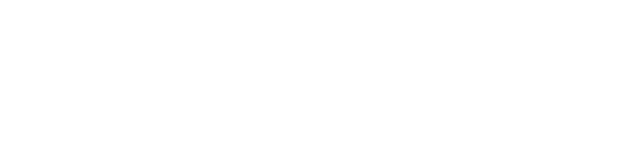
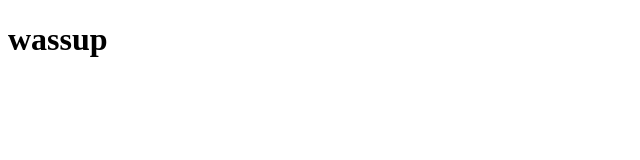
Before and after one commit to 1Sankalp/test-repo, a plain HTML site: page index.html in a window 1280 px wide. Shown: the whole page, without its empty margins (0-640 px from the left). Drawn offline with Linux system fonts and the light colour scheme.

Commit message:
added content to index.html

```diff
--- a/index.html
+++ b/index.html
@@ -6,6 +6,6 @@
     <title>Document</title>
 </head>
 <body>
-
+    <h1>wassup</h1>
 </body>
 </html>
```
